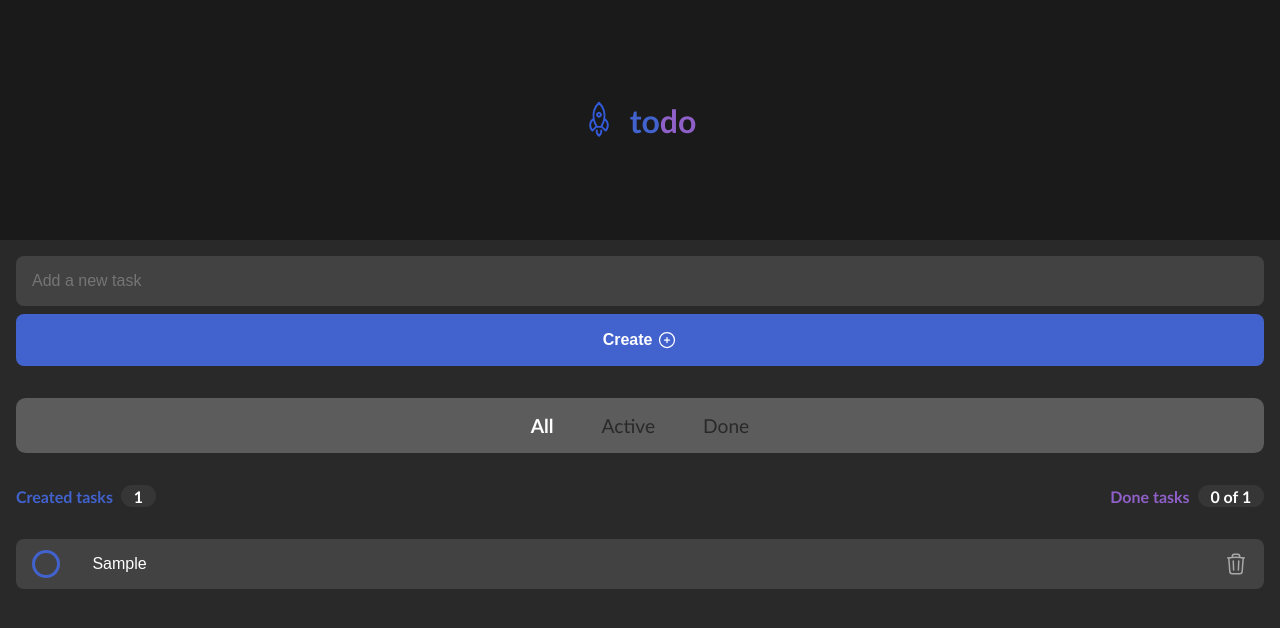
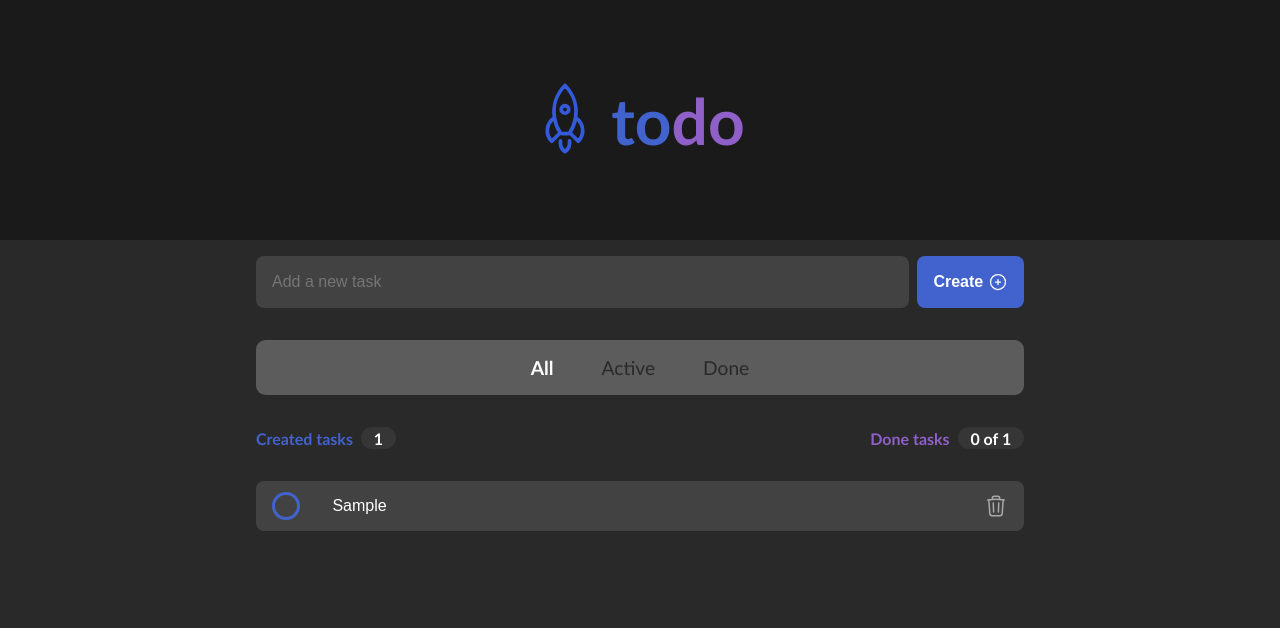
Before and after one commit to Artuchka/todo-ignite, a React (Create React App) app: page / in a window 1280 px wide. Both pictures are taken after typing "Sample" into the empty fields and a click on the button "Create". Shown: the top 628 px of the page. Built offline with nearby package versions, Linux system fonts and the light colour scheme.

Commit message:
smooth anim fadeinout

```diff
--- a/src/App.jsx
+++ b/src/App.jsx
@@ -20,9 +20,13 @@ function App() {
 		setTasks((prev) => [...prev, newTodo])
 		setInputValue("")
 	}
-	function handleDelete(deleteId) {
-		setTasks((prev) => prev.filter(({ id }) => deleteId != id))
-		setDoneTasks((prev) => prev.filter((id) => deleteId != id))
+	function handleDelete(e, deleteId) {
+		console.log(e.target.parentNode)
+		e.target.parentNode.style.animation = "todoItemOut 1s forwards"
+		setTimeout(() => {
+			setTasks((prev) => prev.filter(({ id }) => deleteId != id))
+			setDoneTasks((prev) => prev.filter((id) => deleteId != id))
+		}, 1000)
 	}
 	function handleDone(doneId) {
 		if (doneTasks.includes(doneId)) {
--- a/src/components/TodoList.jsx
+++ b/src/components/TodoList.jsx
@@ -38,7 +38,7 @@ export function TodoList(props) {
 							strokeWidth={1.5}
 							stroke="currentColor"
 							className="w-6 h-6 trash"
-							onClick={() => handleDelete(task.id)}
+							onClick={(e) => handleDelete(e, task.id)}
 						>
 							<path
 								strokeLinecap="round"
--- a/src/main.scss
+++ b/src/main.scss
@@ -9,6 +9,8 @@
 $main-color: hsl(226, 58%, 53%);
 $secondary-color: hsl(267, 48%, 58%);
 $bg-color: hsl(0, 0%, 16%);
+
+$desktop-size: 1000px;
 
 body {
 	background-color: $bg-color;
@@ -38,18 +40,36 @@ body {
 			color: $secondary-color;
 		}
 	}
+
+	@media (min-width: $desktop-size) {
+		font-size: 4rem;
+		svg {
+			width: 60px;
+		}
+	}
 }
 
 .main {
 	display: flex;
 	flex-direction: column;
 	padding: 1rem;
+	width: 100%;
+	max-width: 800px;
+	margin-inline: auto;
+	margin-bottom: 20rem;
 }
 
 .input-container {
 	width: 100%;
 	display: flex;
 	flex-direction: column;
+	gap: 0.5rem;
+	@media (min-width: $desktop-size) {
+		flex-direction: row;
+		.input-add {
+			flex-grow: 1;
+		}
+	}
 }
 
 .input-add {
@@ -60,7 +80,6 @@ body {
 	color: white;
 	border-radius: 0.5em;
 	font-size: 1rem;
-	margin-bottom: 0.5em;
 }
 
 .btn {
@@ -140,6 +159,7 @@ body {
 		padding-block: 0.1em;
 	}
 }
+
 .empty-case {
 	color: lighten($bg-color, 50);
 	display: flex;
@@ -172,6 +192,9 @@ body {
 }
 
 .todo-item {
+	height: 0;
+	opacity: 0;
+	animation: todoItem 1s forwards;
 	display: flex;
 	width: 100%;
 	justify-content: flex-start;
@@ -222,3 +245,26 @@ body {
 		rotate: -45deg;
 	}
 }
+
+@keyframes todoItem {
+	0% {
+		height: 0;
+		opacity: 0;
+	}
+	100% {
+		height: 100%;
+		opacity: 1;
+	}
+}
+
+@keyframes todoItemOut {
+	0% {
+		height: 100%;
+		opacity: 1;
+	}
+
+	100% {
+		height: 0%;
+		opacity: 0;
+	}
+}
```
